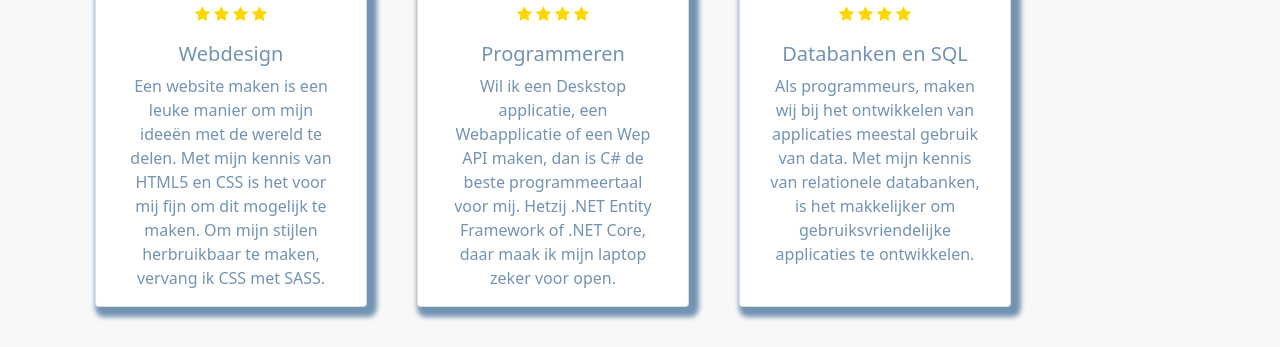
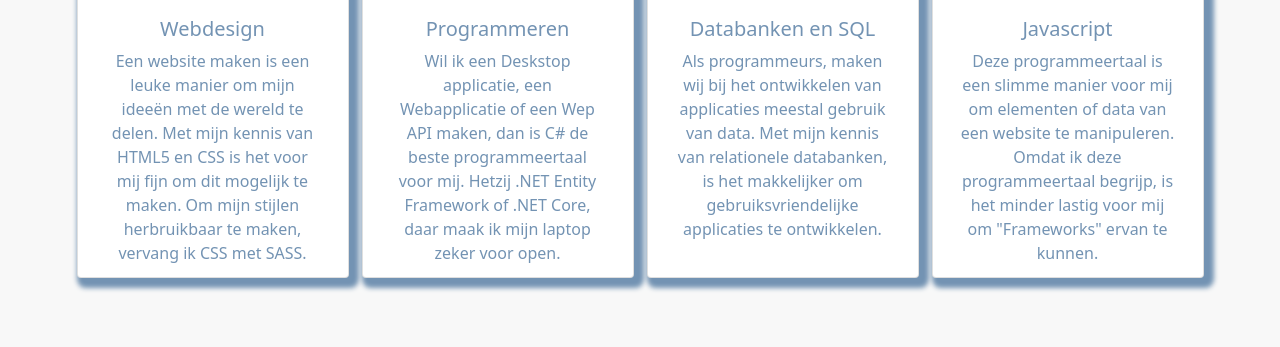
Before and after one commit to murrelvenlo/afstudeer_portfolio, a website: page pages/skills.html in a window 1280 px wide. Shown: the part 326-673 px from the top of the page. Drawn offline with nearby package versions, Linux system fonts and the light colour scheme.

Commit message:
skills-card gecentreerd.

```diff
--- a/scss/sections/_skills.scss
+++ b/scss/sections/_skills.scss
@@ -3,11 +3,13 @@
 @use '../variables' as *;
 @import url('https://fonts.googleapis.com/css2?family=Lato:wght@700&display=swap');
 
-.bgc{
+.bgc {
     background-color: #f8f8f8 !important; // #E2E1EC
 }
+
 .skills {
     padding-bottom: 50px;
+
     h2 {
         padding: 25px !important;
         color: $primary;
@@ -22,7 +24,9 @@
             box-shadow: 5px 5px 5px 5px;
             background-color: $white;
             width: 17rem !important;
-            margin: 25px;
+            margin: auto;
+            margin-bottom: 22px;
+            height: 27rem;
         }
 
         @include sm {
@@ -30,7 +34,9 @@
             box-shadow: 5px 5px 5px 5px;
             background-color: $white;
             width: 17rem !important;
-            margin: 25px;
+            margin: auto;
+            margin-bottom: 22px;
+            height: 27rem;
         }
 
         @include md {
@@ -38,7 +44,9 @@
             box-shadow: 5px 5px 5px 5px;
             background-color: $white;
             width: 17rem !important;
-            margin: 25px;
+            margin: auto;
+            margin-bottom: 22px;
+            height: 27rem;
         }
 
         @include lg {
@@ -46,7 +54,9 @@
             box-shadow: 5px 5px 5px 5px;
             background-color: $white;
             width: 17rem !important;
-            margin: 25px;
+            margin: auto;
+            margin-bottom: 22px;
+            height: 27rem;
         }
 
         .skill-fa {
@@ -79,7 +89,9 @@
     .quote {
         font-style: italic;
     }
-    .fa-star, .fa-star-half {
+
+    .fa-star,
+    .fa-star-half {
         color: $star;
         font-size: 18px;
     }
@@ -87,6 +99,7 @@
 
 
 }
+
 h1 h2 h3 h4 h5 {
     font-family: 'Lato', sans-serif;
 }
```
Also changed, not shown: assets/css/style.css, 1 other file.
